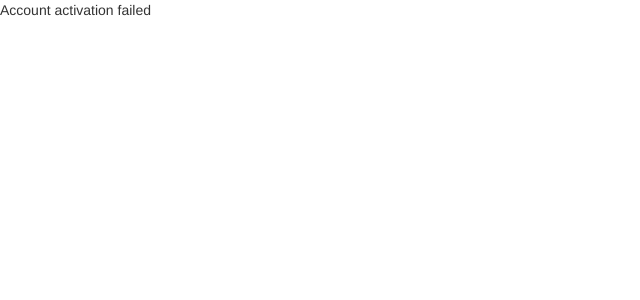
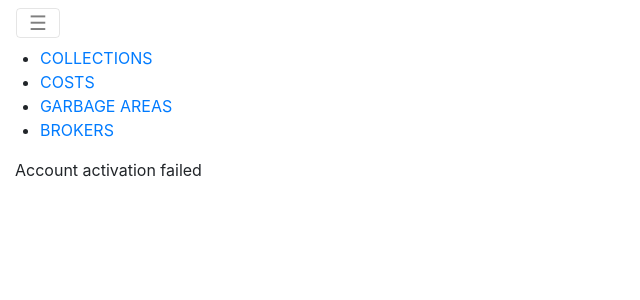
Before and after one commit to musale/docker-test, a Django app: template templates/registration/activate.html in a window 1280 px wide. Shown: the top 300 px of the page, without its empty margins (0-640 px from the left). Run offline with Django 3.2, Linux system fonts and the light colour scheme; the template is opened without the code that fills it, so the values that code supplies are empty; parts of the project's set-up code (start-up, migrations or seed data) failed here and were passed over; some libraries are stand-ins or nearby versions.

Commit message:
set up base.html

```diff
--- a/templates/base.html
+++ b/templates/base.html
@@ -1,31 +1,68 @@
 <!DOCTYPE html>
 <html lang="en">
+{% load static %}
 <head>
     <meta charset="UTF-8">
     <title>GC Demo</title>
-    <!--jQuery JS -->
-    <script type="text/javascript" src="https://cdnjs.cloudflare.com/ajax/libs/jquery/2.2.4/jquery.min.js"></script>
 
     {% block css %}
+        <link href="{% static 'css/homepage.css' %}" rel="stylesheet">
         <link rel="stylesheet" href="https://cdnjs.cloudflare.com/ajax/libs/font-awesome/4.6.3/css/font-awesome.css">
         <!-- Latest compiled and minified CSS -->
-    <link rel="stylesheet" href="https://maxcdn.bootstrapcdn.com/bootstrap/3.3.6/css/bootstrap.min.css"
-          integrity="sha384-1q8mTJOASx8j1Au+a5WDVnPi2lkFfwwEAa8hDDdjZlpLegxhjVME1fgjWPGmkzs7" crossorigin="anonymous">
-
-    <!-- Optional theme -->
-    <link rel="stylesheet" href="https://maxcdn.bootstrapcdn.com/bootstrap/3.3.6/css/bootstrap-theme.min.css"
-          integrity="sha384-fLW2N01lMqjakBkx3l/M9EahuwpSfeNvV63J5ezn3uZzapT0u7EYsXMjQV+0En5r" crossorigin="anonymous">
+        <link rel="stylesheet"
+              href="https://cdnjs.cloudflare.com/ajax/libs/twitter-bootstrap/4.0.0-alpha/css/bootstrap.min.css">
+        <link rel="stylesheet" type="text/css" href="//cdn.jsdelivr.net/bootstrap.daterangepicker/2/daterangepicker.css" />
     {% endblock %}
 </head>
 <body>
-{% block content %}
-{% endblock %}
-
+<nav class="navbar navbar-light bg-faded navbar-fixed-top">
+    <button class="navbar-toggler hidden-sm-up" type="button" data-toggle="collapse"
+            data-target="#exCollapsingNavbar2">
+        &#9776;
+    </button>
+    <div class="collapse navbar-toggleable-xs" id="exCollapsingNavbar2">
+        <a class="navbar-brand" href="#">GC Demo</a>
+        <ul class="nav navbar-nav">
+            <li class="nav-item btn-group pull-right">
+                <a class="dropdown-toggle nav-link" type="button" id="dropdownMenu1" data-toggle="dropdown"
+                   aria-haspopup="true" aria-expanded="false">
+                    {{ request.user.username }}
+                </a>
+                <div class="dropdown-menu" aria-labelledby="dropdownMenu1">
+                    <a class="dropdown-item" href="{% url 'auth_logout' %}">Logout</a>
+                </div>
+            </li>
+        </ul>
+    </div>
+</nav>
+<div class="wrapper">
+    <div class="sidebar-wrapper">
+        <ul class="sidebar-nav">
+            <li><a href="{% url 'dashboard' %}">COLLECTIONS</a></li>
+            <li><a href="{% url 'costs' %}">COSTS</a></li>
+            <li><a href="{% url 'areas' %}">GARBAGE AREAS</a></li>
+            <li><a href="{% url 'brokers' %}">BROKERS</a></li>
+        </ul>
+    </div>
+    <div class="page-content-wrapper">
+        <div class="container-fluid">
+            <div class="row">
+                <div class="col-lg-12">
+                    {% block content %}{% endblock %}
+                </div>
+            </div>
+        </div>
+    </div>
+</div>
 {% block extra_js %}
-    <!-- Latest compiled and minified JavaScript -->
-    <script src="https://maxcdn.bootstrapcdn.com/bootstrap/3.3.6/js/bootstrap.min.js"
-            integrity="sha384-0mSbJDEHialfmuBBQP6A4Qrprq5OVfW37PRR3j5ELqxss1yVqOtnepnHVP9aJ7xS"
+    <!--jQuery JS -->
+    <script src="https://ajax.googleapis.com/ajax/libs/jquery/2.1.4/jquery.min.js"></script>
+    <script src="https://www.atlasestateagents.co.uk/javascript/tether.min.js"></script>
+    <script src="https://maxcdn.bootstrapcdn.com/bootstrap/4.0.0-alpha.2/js/bootstrap.min.js"
+            integrity="sha384-vZ2WRJMwsjRMW/8U7i6PWi6AlO1L79snBrmgiDpgIWJ82z8eA5lenwvxbMV1PAh7"
             crossorigin="anonymous"></script>
+    <script type="text/javascript" src="//cdn.jsdelivr.net/momentjs/latest/moment.min.js"></script>
+    <script type="text/javascript" src="//cdn.jsdelivr.net/bootstrap.daterangepicker/2/daterangepicker.js"></script>
 {% endblock %}
 </body>
 </html>
```
